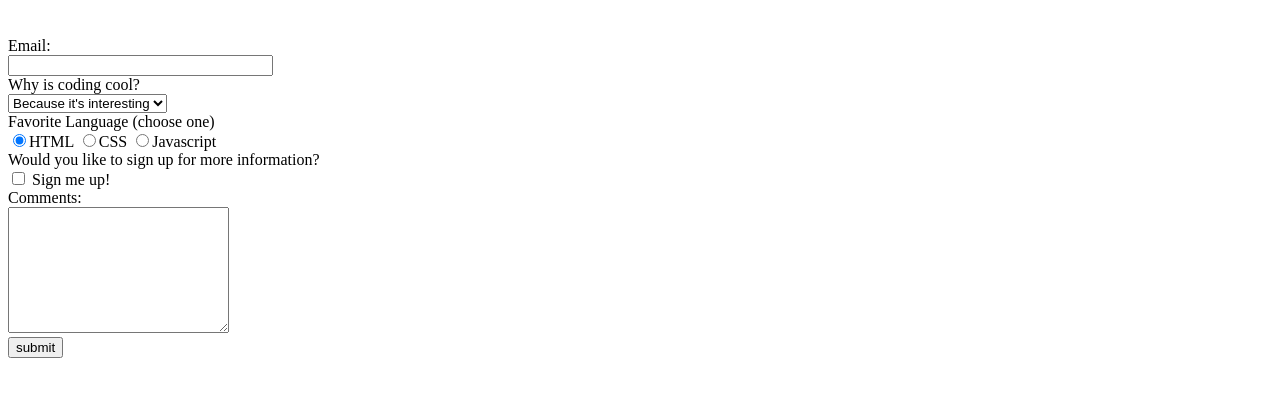
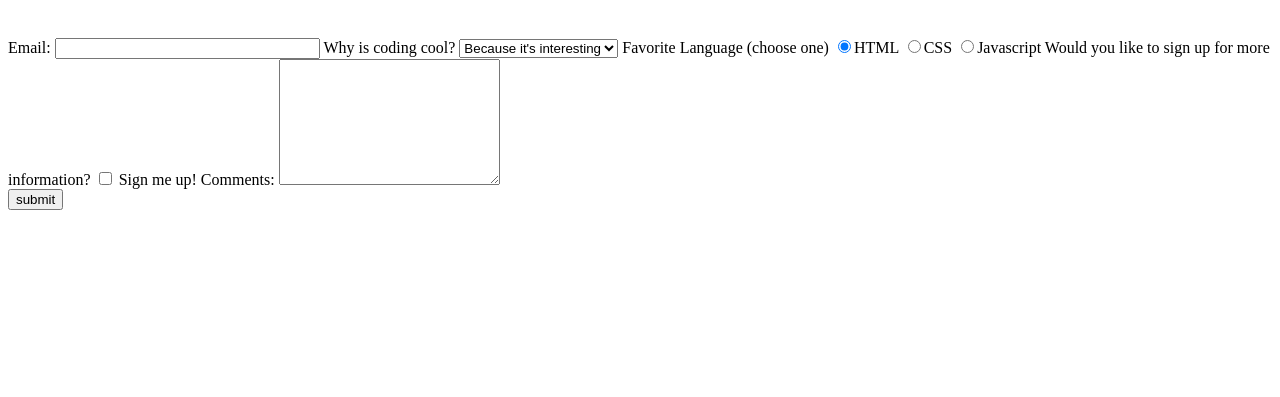
Before and after one commit to kyledavid8/m1-1120-code-solutions, a website: page html-forms/index.html in a window 1280 px wide. Shown: the part 61-458 px from the top of the page. Drawn offline with Linux system fonts and the light colour scheme.

```diff
--- a/html-forms/index.html
+++ b/html-forms/index.html
@@ -7,20 +7,20 @@
      <form>
     <h1>Coding Forms!</h1>
      <br />
-     <div>Email:</div>
       <label for= "Email">
+        Email:
         <input id= "Email" type= "email" name= "Email" size= "30" maxlength= "100">
       </label>
-     <div>Why is coding cool?</div>
       <label for= "why">
+        Why is coding cool?
         <select id= "why" name= "the why">
           <option value= "Because it's interesting">Because it's interesting</option>
           <option value= "Because it's fun">Because it's fun</option>
           <option value= "Because it's powerful">Becasue it's powerful</option>
         </select>
       </label>
-     <div>Favorite Language (choose one)</div>
       <label for= "HTML">
+        Favorite Language (choose one)
         <input id= "HTML" type= "radio" name= "favorite" value= "HTML" checked= "checked" />HTML
       </label>
        <label for= "CSS">
@@ -29,12 +29,12 @@
       <label for= "Javascript">
         <input id= "Javascript" type= "radio" name= "favorite" value= "Javascript" />Javascript
       </label>
-     <div>Would you like to sign up for more information?</div>
       <label for= "checkbox">
+        Would you like to sign up for more information?
         <input id= "checkbox" type= "checkbox" value= "Sign me up!" name= "sign up" /> Sign me up!
       </label>
-    <div>Comments:</div>
        <label for= "comments">
+         Comments:
          <textarea id= "comments" name= "comments" cols= "25" rows= "8"></textarea>
        </label>
        <br />
```
